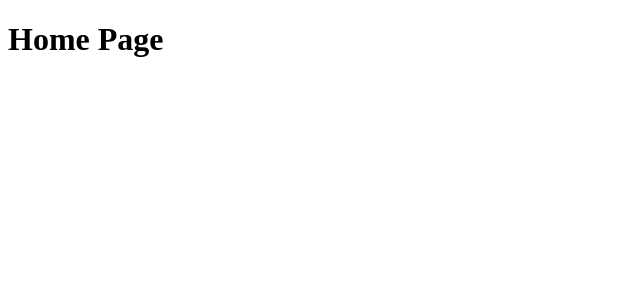
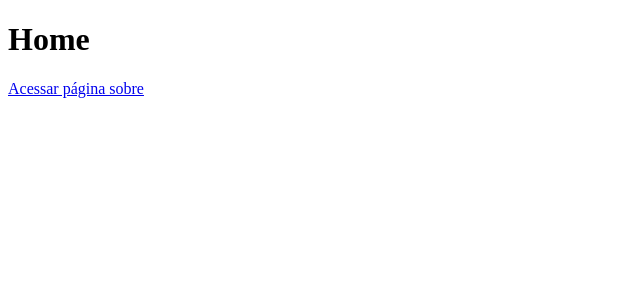
Before and after one commit to lacj2000/firstBackendNext, a Next.js app: page / in a window 1280 px wide. Shown: the top 300 px of the page, without its empty margins (0-640 px from the left). Built offline with nearby package versions, Linux system fonts and the light colour scheme.

Commit message:
add - AboutPage, navigation Link

```diff
--- a/pages/index.js
+++ b/pages/index.js
@@ -1,9 +1,12 @@
-import { useState } from 'react'
+import Link from 'next/link';
 
 const Home = () => {
   return (
     <div>
-      <h1>Home Page</h1>
+      <h1>Home</h1>
+      <Link href='/sobre'>
+        <a>Acessar página sobre</a>
+      </Link>
     </div>
   );
 }
```
Also changed, not shown: pages/About.js (added, +15 -0 lines).
